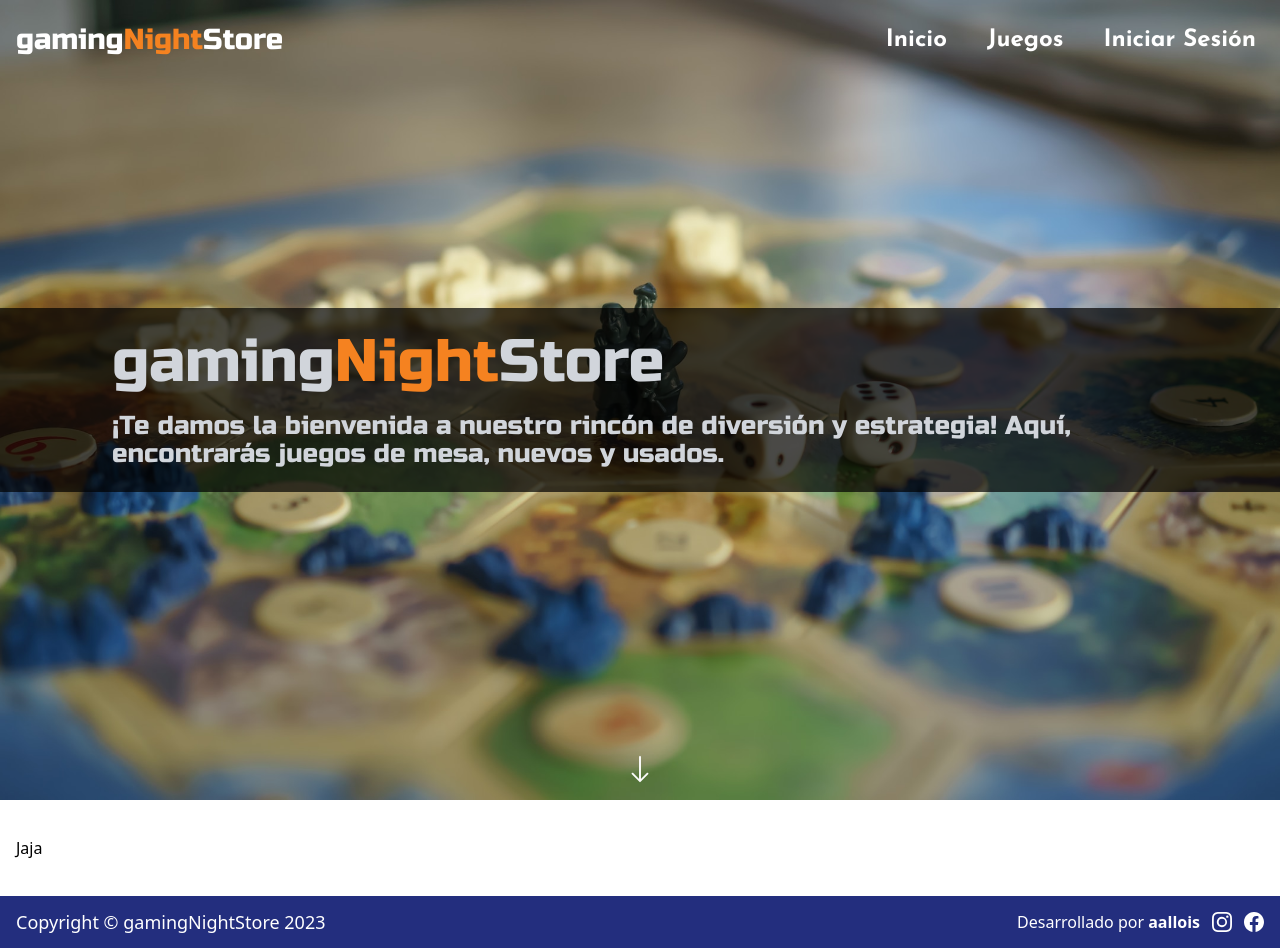
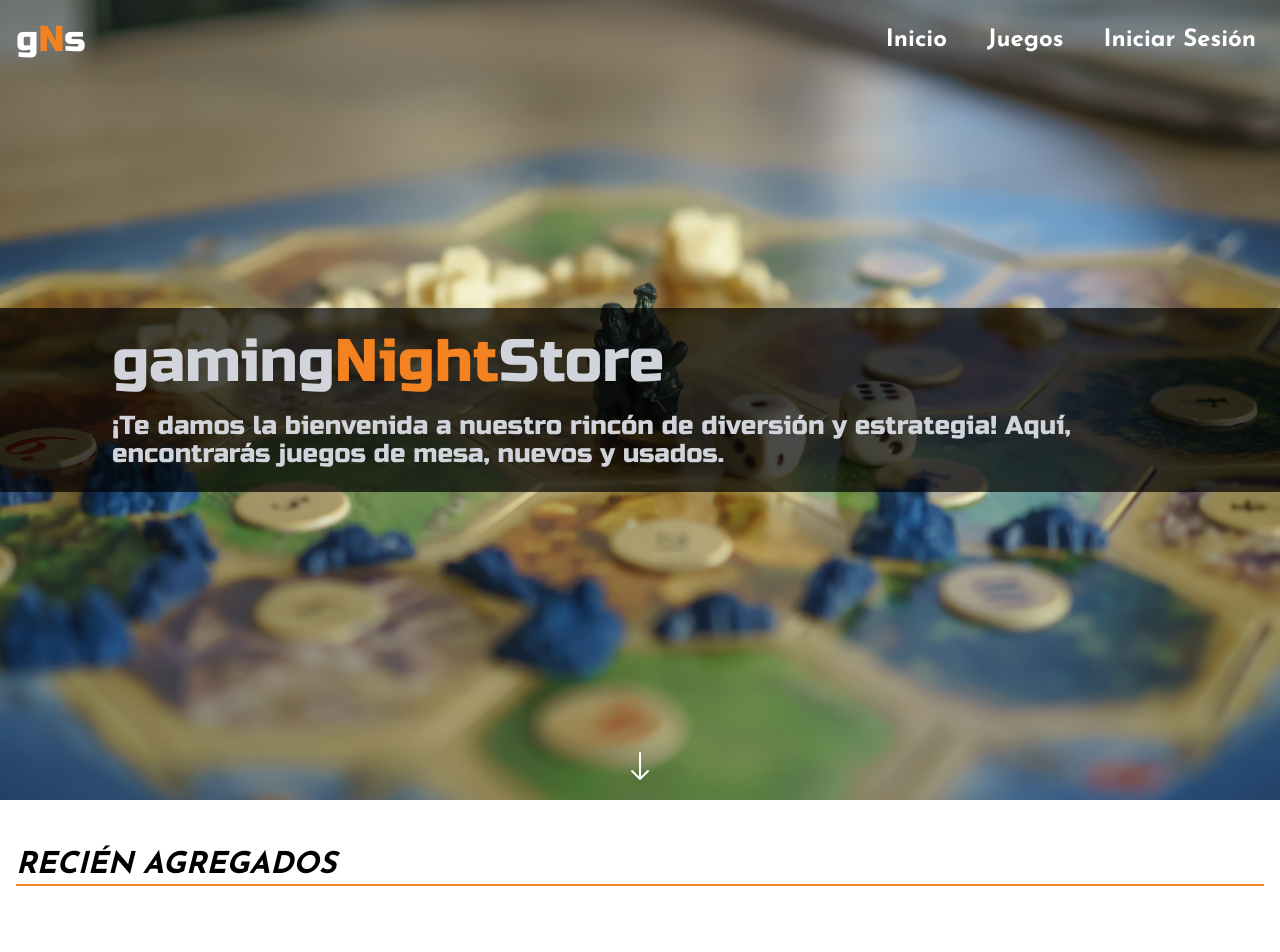
Before and after one commit to alloisa2005/gamingNightStore, a Next.js app: page / in a window 1280 px wide. Shown: the top 952 px of the page. Built offline with nearby package versions, Linux system fonts and the light colour scheme.

Commit message:
feat: Ajustando el HERO

```diff
--- a/src/app/globals.css
+++ b/src/app/globals.css
@@ -5,5 +5,5 @@
 @tailwind utilities;
 
 .contenedor {
-  @apply max-w-[1350px] h-full mx-auto px-4 mt-9
+  @apply max-w-[1350px] h-full mx-auto px-4 my-4
 }
--- a/src/app/layout.js
+++ b/src/app/layout.js
@@ -18,7 +18,6 @@ export default function RootLayout({ children }) {
       <body className={`${josefin.variable} ${russo.variable} font-sans`}>
         <Navbar />
         {children}
-        <Footer />
       </body>
     </html>
   )
--- a/src/app/page.js
+++ b/src/app/page.js
@@ -1,12 +1,15 @@
-import Footer from "@/components/Footer";
+import FilaJuegos from "@/components/FilaJuegos";
 import Hero from "@/components/Hero";
-import Jaja from "@/components/jaja";
 
 export default function Home() {
   return (
     <>
       <Hero />
-      <Jaja />
+      <FilaJuegos titulo={'Recién agregados'}/>
+
+      <FilaJuegos titulo={'nuevos'}/>
+
+      <FilaJuegos titulo={'usados'}/>
     </>
   )
 }
--- /dev/null
+++ b/src/components/FilaJuegos.jsx
@@ -0,0 +1,11 @@
+import React from 'react'
+
+const FilaJuegos = ({titulo}) => {
+  return (
+    <div className='contenedor py-8'>
+      <h1 className='font-josefin font-bold italic text-3xl uppercase border-b-2 border-b-naranja'>{titulo}</h1>
+    </div>
+  )
+}
+
+export default FilaJuegos
--- a/src/components/Hero.jsx
+++ b/src/components/Hero.jsx
@@ -16,7 +16,7 @@ const Hero = () => {
       </div>
 
       <div className='absolute bottom-0 left-0 w-full h-[60px] flex items-center justify-center'>
-        <BsArrowDown size={30} className='text-white animate-bounce' />
+        <BsArrowDown size={32} className='text-white animate-bounce' />
       </div>
     </div>
 
--- a/src/components/Jaja.jsx
+++ /dev/null
@@ -1,11 +0,0 @@
-import React from 'react'
-
-const Jaja = () => {
-  return (
-    <div className='contenedor'>
-      <p>Jaja</p>
-    </div>
-  )
-}
-
-export default Jaja
--- a/src/components/Navbar.jsx
+++ b/src/components/Navbar.jsx
@@ -18,7 +18,7 @@ const Navbar = () => {
       <nav className='max-w-[1350px] h-full mx-auto px-4 flex justify-between items-center'>
 
         <Link href={'/'} className='z-20'>
-          <p className='font-russo text-white text-2xl md:text-[29px]'>gaming<span className='text-naranja'>Night</span>Store</p>
+          <p className='font-russo text-white text-4xl'>g<span className='text-naranja'>N</span>s</p>
         </Link>
 
         <ul className='hidden lg:flex items-center gap-6 text-white font-josefin text-2xl font-bold z-20'>
@@ -30,10 +30,10 @@ const Navbar = () => {
         </ul>
 
         <div className='lg:hidden cursor-pointer z-20' onClick={handleNavbar}>
-          {navbar ? <CgClose size={25} className='text-white'/> : <RiMenu4Line size={25} className='text-white'/> }
+          {navbar ? <CgClose size={28} className='text-white'/> : <RiMenu4Line size={28} className='text-white'/> }
         </div>
 
-        <div className={navbar ? 'z-10 lg:hidden fixed top-0 right-0 w-full md:w-[60%] h-full bg-black/90 ease-in duration-500' : 'z-10 lg:hidden fixed top-0 right-[-100%] w-full md:w-[70%] h-full bg-black/90 ease-in duration-500'}>
+        <div className={navbar ? 'z-10 lg:hidden fixed top-0 right-0 w-full md:w-[60%] h-full bg-black ease-in duration-500' : 'z-10 lg:hidden fixed top-0 right-[-100%] w-full md:w-[70%] h-full bg-black ease-in duration-500'}>
           <ul className='mt-28 w-full h-full flex flex-col gap-8 text-white font-poppins text-2xl items-end px-6'>
             {
               navbarLinks.map( link => (
```
